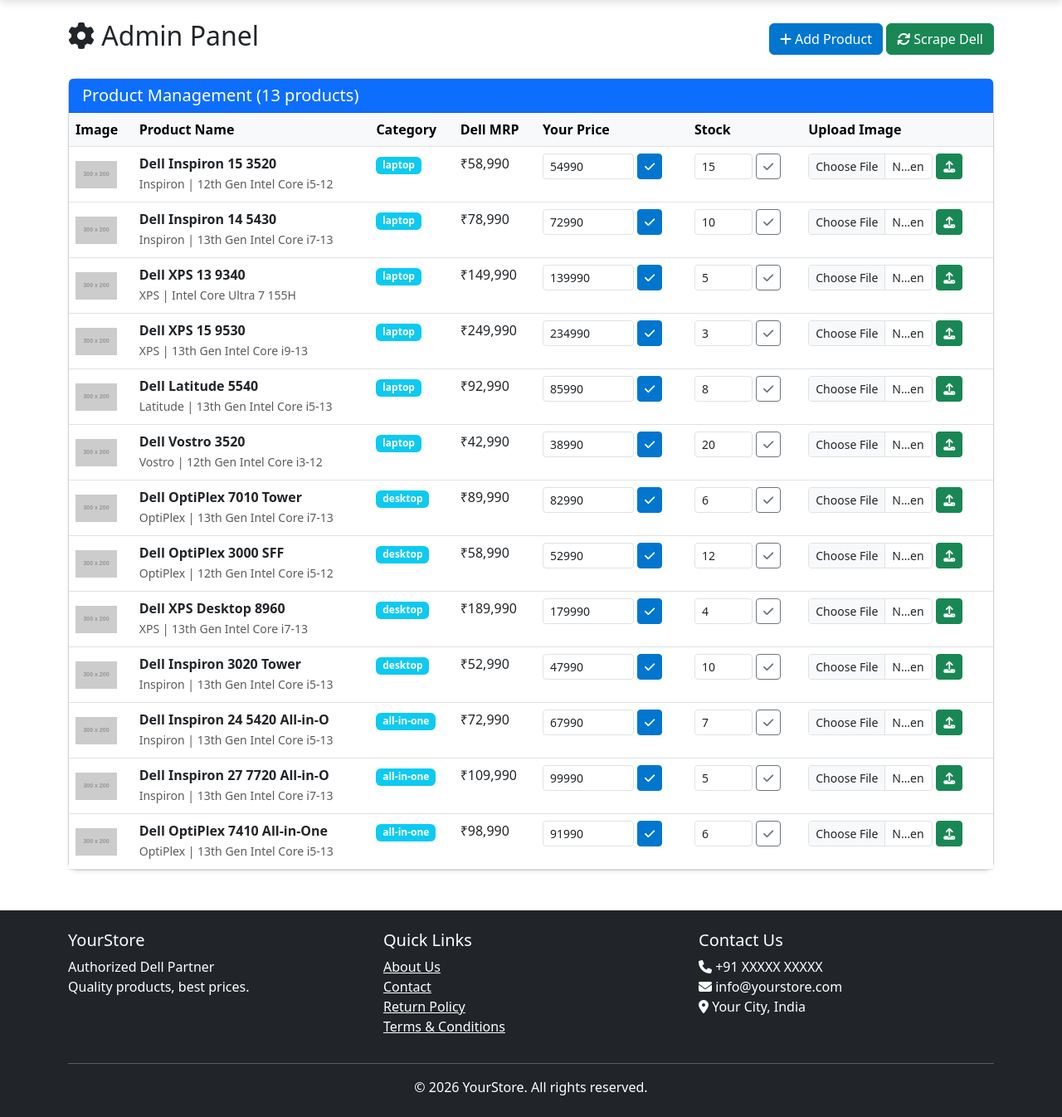
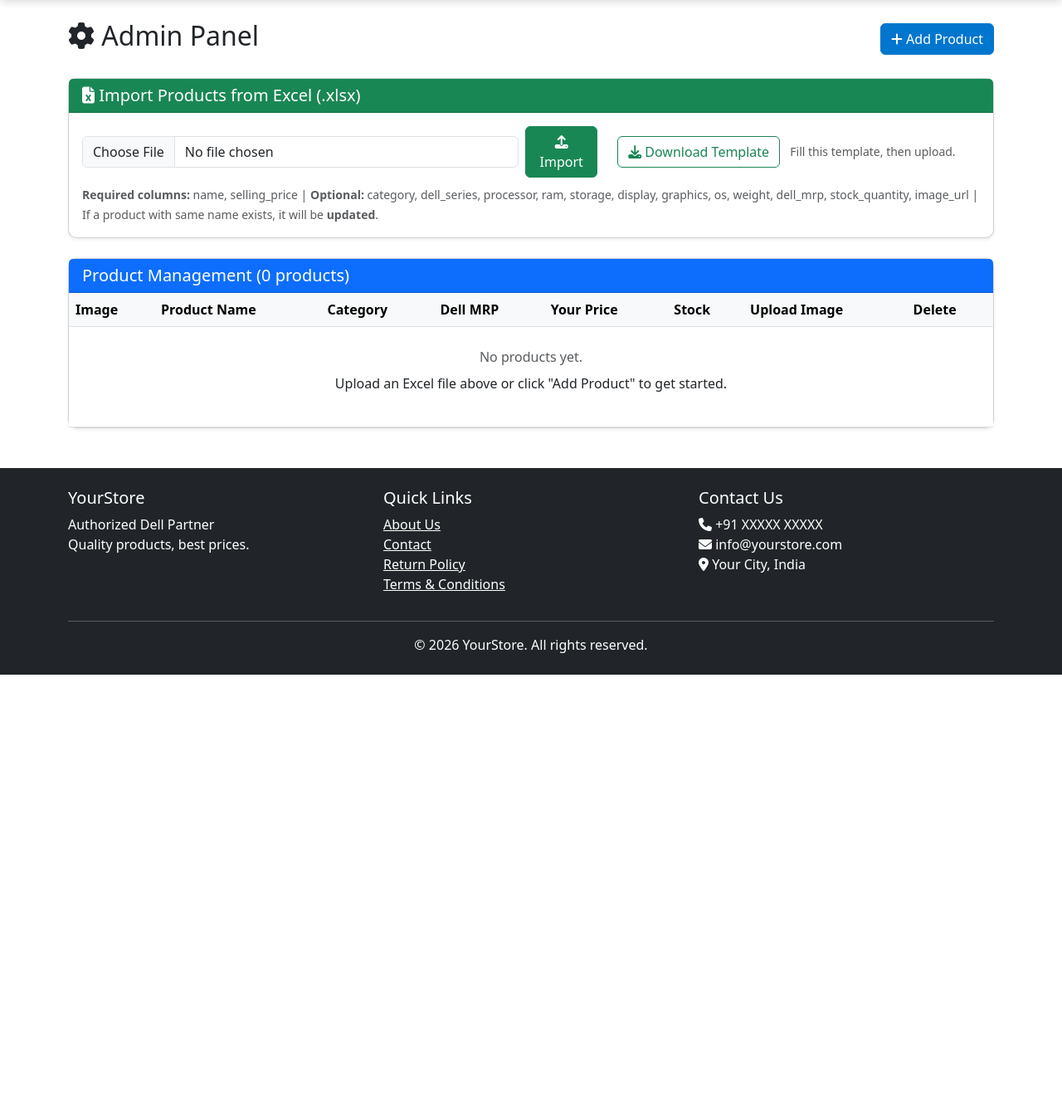
Before and after one commit to tanmay7778/learn, a Flask app: page /admin in a window 1280 px wide. Shown: the part 56-1402 px from the top of the page at 83% size. After the commit the page ends 869 px from the top, so only its background shows below. Run offline with Flask 3, Linux system fonts and the light colour scheme; a user stored in the database is signed in; grey boxes labelled with a size stand in for pictures from a placeholder-image service; some libraries are stand-ins or nearby versions.

Commit message:
scrapper

```diff
--- a/dell-store/app.py
+++ b/dell-store/app.py
@@ -1,10 +1,12 @@
 import os
-from flask import Flask, render_template, request, redirect, url_for, jsonify, session, flash
+import pandas as pd
+from flask import Flask, render_template, request, redirect, url_for, jsonify, session, flash, send_file
 from flask_login import LoginManager, login_user, logout_user, login_required, current_user
 from werkzeug.security import generate_password_hash, check_password_hash
 from werkzeug.utils import secure_filename
 from models import db, Product, User, Order, OrderItem, Review
 from config import Config
+import io
 
 app = Flask(__name__)
 app.config.from_object(Config)
@@ -13,7 +15,7 @@
 UPLOAD_FOLDER = os.path.join(app.static_folder, "images", "products")
 ALLOWED_EXTENSIONS = {"png", "jpg", "jpeg", "webp", "gif"}
 app.config["UPLOAD_FOLDER"] = UPLOAD_FOLDER
-app.config["MAX_CONTENT_LENGTH"] = 5 * 1024 * 1024  # 5MB max
+app.config["MAX_CONTENT_LENGTH"] = 16 * 1024 * 1024  # 16MB max
 
 # Create upload folder if not exists
 os.makedirs(UPLOAD_FOLDER, exist_ok=True)
@@ -225,7 +227,7 @@
 
 
 # ==========================================
-# ADMIN ROUTES (Price Management + Image Upload)
+# ADMIN ROUTES (Product Management + Excel Import + Image Upload)
 # ==========================================
 
 
@@ -296,16 +298,13 @@
         return redirect(url_for("admin_panel"))
 
     if file and allowed_file(file.filename):
-        # Create safe filename: product_id_originalname.ext
         ext = file.filename.rsplit(".", 1)[1].lower()
         filename = f"product_{product_id}.{ext}"
         filename = secure_filename(filename)
 
-        # Save file
         filepath = os.path.join(app.config["UPLOAD_FOLDER"], filename)
         file.save(filepath)
 
-        # Update product image_url in database
         product.image_url = url_for("static", filename=f"images/products/{filename}")
         db.session.commit()
 
@@ -314,6 +313,142 @@
         flash("Invalid file type! Use PNG, JPG, JPEG, WEBP, or GIF.", "error")
 
     return redirect(url_for("admin_panel"))
+
+
+@app.route("/admin/upload-xlsx", methods=["POST"])
+@login_required
+def upload_xlsx():
+    """Admin: Bulk import products from an Excel (.xlsx) file.
+
+    Expected columns:
+        name, category, dell_series, processor, ram, storage, display,
+        graphics, os, weight, dell_mrp, selling_price, stock_quantity, image_url
+
+    - 'name' and 'selling_price' are required.
+    - 'category' should be: laptop, desktop, or all-in-one.
+    - If a product with the same name already exists, it will be UPDATED.
+    - If it doesn't exist, a new product will be CREATED.
+    """
+    if not current_user.is_admin:
+        return jsonify({"error": "Unauthorized"}), 403
+
+    if "xlsx_file" not in request.files:
+        flash("No file selected!", "error")
+        return redirect(url_for("admin_panel"))
+
+    file = request.files["xlsx_file"]
+
+    if file.filename == "":
+        flash("No file selected!", "error")
+        return redirect(url_for("admin_panel"))
+
+    if not file.filename.lower().endswith((".xlsx", ".xls")):
+        flash("Invalid file! Please upload an .xlsx or .xls file.", "error")
+        return redirect(url_for("admin_panel"))
+
+    try:
+        # Read Excel file with pandas
+        df = pd.read_excel(file, engine="openpyxl")
+
+        # Normalize column names (lowercase, strip spaces)
+        df.columns = [col.strip().lower().replace(" ", "_") for col in df.columns]
+
+        # Validate required columns
+        if "name" not in df.columns or "selling_price" not in df.columns:
+            flash("Excel must have at least 'name' and 'selling_price' columns!", "error")
+            return redirect(url_for("admin_panel"))
+
+        added = 0
+        updated = 0
+
+        for _, row in df.iterrows():
+            name = str(row.get("name", "")).strip()
+            if not name:
+                continue  # Skip empty rows
+
+            # Check if product already exists
+            existing = Product.query.filter_by(name=name).first()
+
+            # Prepare product data
+            product_data = {
+                "name": name,
+                "category": str(row.get("category", "laptop")).strip().lower(),
+                "dell_series": str(row.get("dell_series", "")).strip() if pd.notna(row.get("dell_series")) else "",
+                "processor": str(row.get("processor", "")).strip() if pd.notna(row.get("processor")) else "",
+                "ram": str(row.get("ram", "")).strip() if pd.notna(row.get("ram")) else "",
+                "storage": str(row.get("storage", "")).strip() if pd.notna(row.get("storage")) else "",
+                "display": str(row.get("display", "")).strip() if pd.notna(row.get("display")) else "",
+                "graphics": str(row.get("graphics", "")).strip() if pd.notna(row.get("graphics")) else "",
+                "os": str(row.get("os", "")).strip() if pd.notna(row.get("os")) else "",
+                "weight": str(row.get("weight", "")).strip() if pd.notna(row.get("weight")) else "",
+                "dell_mrp": float(row.get("dell_mrp", 0)) if pd.notna(row.get("dell_mrp")) else 0,
+                "selling_price": float(row.get("selling_price", 0)) if pd.notna(row.get("selling_price")) else 0,
+                "stock_quantity": int(row.get("stock_quantity", 10)) if pd.notna(row.get("stock_quantity")) else 10,
+                "image_url": str(row.get("image_url", "")).strip() if pd.notna(row.get("image_url")) else "",
+                "in_stock": True,
+            }
+
+            # Auto-calculate discount
+            if product_data["dell_mrp"] > 0:
+                product_data["discount_percent"] = round(
+                    (1 - product_data["selling_price"] / product_data["dell_mrp"]) * 100, 1
+                )
+            else:
+                product_data["discount_percent"] = 0
+
+            if existing:
+                for key, value in product_data.items():
+                    setattr(existing, key, value)
+                updated += 1
+            else:
+                product = Product(**product_data)
+                db.session.add(product)
+                added += 1
+
+        db.session.commit()
+        flash(f"Excel imported! {added} products added, {updated} products updated.", "success")
+
+    except Exception as e:
+        flash(f"Error reading Excel file: {str(e)}", "error")
+
+    return redirect(url_for("admin_panel"))
+
+
+@app.route("/admin/download-template")
+@login_required
+def download_template():
+    """Admin: Download a sample Excel template for product import."""
+    if not current_user.is_admin:
+        return jsonify({"error": "Unauthorized"}), 403
+
+    sample_data = {
+        "name": ["Dell Inspiron 15 3520", "Dell XPS 13 9340"],
+        "category": ["laptop", "laptop"],
+        "dell_series": ["Inspiron", "XPS"],
+        "processor": ["12th Gen Intel Core i5-1235U", "Intel Core Ultra 7 155H"],
+        "ram": ["8 GB DDR4", "16 GB LPDDR5x"],
+        "storage": ["512 GB SSD", "512 GB PCIe NVMe SSD"],
+        "display": ["15.6 inch FHD (1920x1080)", "13.4 inch FHD+ (1920x1200)"],
+        "graphics": ["Intel Iris Xe Graphics", "Intel Arc Graphics"],
+        "os": ["Windows 11 Home", "Windows 11 Pro"],
+        "weight": ["1.65 kg", "1.17 kg"],
+        "dell_mrp": [58990, 149990],
+        "selling_price": [54990, 139990],
+        "stock_quantity": [15, 5],
+        "image_url": ["", ""],
+    }
+
+    df = pd.DataFrame(sample_data)
+    output = io.BytesIO()
+    df.to_excel(output, index=False, engine="openpyxl")
+    output.seek(0)
+
+    return send_file(
+        output,
+        mimetype="application/vnd.openxmlformats-officedocument.spreadsheetml.sheet",
+        as_attachment=True,
+        download_name="dell_products_template.xlsx",
+    )
 
 
 @app.route("/admin/add-product", methods=["POST"])
@@ -339,7 +474,6 @@
         stock_quantity=int(request.form.get("stock_quantity", 10)),
     )
 
-    # Calculate discount
     if product.dell_mrp and product.dell_mrp > 0:
         product.discount_percent = round((1 - product.selling_price / product.dell_mrp) * 100, 1)
 
@@ -350,75 +484,19 @@
     return redirect(url_for("admin_panel"))
 
 
-@app.route("/admin/scrape", methods=["POST"])
+@app.route("/admin/delete-product/<int:product_id>", methods=["POST"])
 @login_required
-def trigger_scrape():
-    """Admin: Manually trigger Dell scraping."""
+def delete_product(product_id):
+    """Admin: Delete a product."""
     if not current_user.is_admin:
         return jsonify({"error": "Unauthorized"}), 403
 
-    try:
-        from scraper import DellScraper
-        scrape_dell_products()
-        flash("Scraping complete! New products added.", "success")
-    except ImportError:
-        flash("Scraper not available (Selenium/Chrome not installed).", "error")
+    product = Product.query.get_or_404(product_id)
+    db.session.delete(product)
+    db.session.commit()
 
+    flash(f"Product '{product.name}' deleted.", "success")
     return redirect(url_for("admin_panel"))
-
-
-# ==========================================
-# SCRAPING SCHEDULER (lazy import)
-# ==========================================
-
-
-def scrape_dell_products():
-    """Background job: Scrape Dell and update database."""
-    from scraper import DellScraper
-
-    scraper = DellScraper()
-    categories = {
-        "laptop": "/shop/laptops/new",
-        "desktop": "/shop/desktops-all-in-one/new",
-        "all-in-one": "/shop/desktops-all-in-one/all-in-one",
-    }
-
-    with app.app_context():
-        for category, url in categories.items():
-            products_list = scraper.scrape_category(url)
-
-            for prod_data in products_list:
-                # Check if product already exists
-                existing = Product.query.filter_by(dell_url=prod_data.get("dell_url")).first()
-
-                if existing:
-                    # Update specs (keep your price)
-                    existing.dell_mrp = prod_data.get("dell_mrp", existing.dell_mrp)
-                    existing.image_url = prod_data.get("image_url", existing.image_url)
-                else:
-                    # Scrape full details for new product
-                    detail = scraper.scrape_product_detail(prod_data["dell_url"])
-
-                    new_product = Product(
-                        name=detail.get("name", prod_data.get("name", "Unknown")),
-                        category=category,
-                        processor=detail.get("processor", ""),
-                        ram=detail.get("ram", ""),
-                        storage=detail.get("storage", ""),
-                        display=detail.get("display", ""),
-                        graphics=detail.get("graphics", ""),
-                        os=detail.get("os", ""),
-                        weight=detail.get("weight", ""),
-                        dell_mrp=prod_data.get("dell_mrp", 0),
-                        selling_price=prod_data.get("dell_mrp", 0),  # Default: same as Dell
-                        image_url=detail.get("image_url", ""),
-                        dell_url=prod_data.get("dell_url", ""),
-                        in_stock=True,
-                        stock_quantity=10,
-                    )
-                    db.session.add(new_product)
-
-            db.session.commit()
 
 
 # ==========================================
@@ -455,49 +533,6 @@
 
 
 # ==========================================
-# AUTO-SEED: Populate sample data if DB is empty
-# ==========================================
-
-
-def seed_sample_products():
-    """Insert sample Dell products if database is empty."""
-    if Product.query.count() > 0:
-        return  # Already has products
-
-    print("Database empty — auto-seeding sample products...")
-
-    sample_products = [
-        # LAPTOPS
-        {"name": "Dell Inspiron 15 3520", "category": "laptop", "dell_series": "Inspiron", "processor": "12th Gen Intel Core i5-1235U", "ram": "8 GB DDR4", "storage": "512 GB SSD", "display": "15.6 inch FHD (1920x1080) Anti-Glare", "graphics": "Intel Iris Xe Graphics", "os": "Windows 11 Home", "weight": "1.65 kg", "dell_mrp": 58990.0, "selling_price": 54990.0, "image_url": "https://placehold.co/300x200/0076CE/ffffff?text=Inspiron+15+3520", "dell_url": "https://www.dell.com/en-in/shop/laptops/inspiron-15-3520/spd/inspiron-15-3520-laptop", "in_stock": True, "stock_quantity": 15},
-        {"name": "Dell Inspiron 14 5430", "category": "laptop", "dell_series": "Inspiron", "processor": "13th Gen Intel Core i7-1360P", "ram": "16 GB LPDDR5", "storage": "512 GB SSD", "display": "14 inch FHD+ (1920x1200) IPS", "graphics": "Intel Iris Xe Graphics", "os": "Windows 11 Home", "weight": "1.44 kg", "dell_mrp": 78990.0, "selling_price": 72990.0, "image_url": "https://placehold.co/300x200/0076CE/ffffff?text=Inspiron+14+5430", "dell_url": "https://www.dell.com/en-in/shop/laptops/inspiron-14-5430/spd/inspiron-14-5430-laptop", "in_stock": True, "stock_quantity": 10},
-        {"name": "Dell XPS 13 9340", "category": "laptop", "dell_series": "XPS", "processor": "Intel Core Ultra 7 155H", "ram": "16 GB LPDDR5x", "storage": "512 GB PCIe NVMe SSD", "display": "13.4 inch FHD+ (1920x1200) InfinityEdge", "graphics": "Intel Arc Graphics", "os": "Windows 11 Pro", "weight": "1.17 kg", "dell_mrp": 149990.0, "selling_price": 139990.0, "image_url": "https://placehold.co/300x200/003366/ffffff?text=XPS+13+9340", "dell_url": "https://www.dell.com/en-in/shop/laptops/dell-xps-13/spd/xps-13-9340-laptop", "in_stock": True, "stock_quantity": 5},
-        {"name": "Dell XPS 15 9530", "category": "laptop", "dell_series": "XPS", "processor": "13th Gen Intel Core i9-13900H", "ram": "32 GB DDR5", "storage": "1 TB PCIe NVMe SSD", "display": "15.6 inch 3.5K OLED (3456x2160)", "graphics": "NVIDIA GeForce RTX 4060 6GB", "os": "Windows 11 Pro", "weight": "1.86 kg", "dell_mrp": 249990.0, "selling_price": 234990.0, "image_url": "https://placehold.co/300x200/003366/ffffff?text=XPS+15+9530", "dell_url": "https://www.dell.com/en-in/shop/laptops/dell-xps-15/spd/xps-15-9530-laptop", "in_stock": True, "stock_quantity": 3},
-        {"name": "Dell Latitude 5540", "category": "laptop", "dell_series": "Latitude", "processor": "13th Gen Intel Core i5-1345U", "ram": "16 GB DDR4", "storage": "256 GB SSD", "display": "15.6 inch FHD (1920x1080) IPS Anti-Glare", "graphics": "Intel Iris Xe Graphics", "os": "Windows 11 Pro", "weight": "1.57 kg", "dell_mrp": 92990.0, "selling_price": 85990.0, "image_url": "https://placehold.co/300x200/004080/ffffff?text=Latitude+5540", "dell_url": "https://www.dell.com/en-in/shop/business-laptops/latitude-5540/spd/latitude-15-5540-laptop", "in_stock": True, "stock_quantity": 8},
-        {"name": "Dell Vostro 3520", "category": "laptop", "dell_series": "Vostro", "processor": "12th Gen Intel Core i3-1215U", "ram": "8 GB DDR4", "storage": "256 GB SSD", "display": "15.6 inch FHD (1920x1080)", "graphics": "Intel UHD Graphics", "os": "Windows 11 Home", "weight": "1.66 kg", "dell_mrp": 42990.0, "selling_price": 38990.0, "image_url": "https://placehold.co/300x200/004080/ffffff?text=Vostro+3520", "dell_url": "https://www.dell.com/en-in/shop/business-laptops/vostro-3520/spd/vostro-15-3520-laptop", "in_stock": True, "stock_quantity": 20},
-        # DESKTOPS
-        {"name": "Dell OptiPlex 7010 Tower", "category": "desktop", "dell_series": "OptiPlex", "processor": "13th Gen Intel Core i7-13700", "ram": "16 GB DDR5", "storage": "512 GB PCIe NVMe SSD", "display": "Monitor not included", "graphics": "Intel UHD Graphics 770", "os": "Windows 11 Pro", "weight": "7.3 kg", "dell_mrp": 89990.0, "selling_price": 82990.0, "image_url": "https://placehold.co/300x200/1a1a2e/ffffff?text=OptiPlex+7010", "dell_url": "https://www.dell.com/en-in/shop/desktops/optiplex-7010-tower/spd/optiplex-7010-tower", "in_stock": True, "stock_quantity": 6},
-        {"name": "Dell OptiPlex 3000 SFF", "category": "desktop", "dell_series": "OptiPlex", "processor": "12th Gen Intel Core i5-12500", "ram": "8 GB DDR4", "storage": "256 GB SSD", "display": "Monitor not included", "graphics": "Intel UHD Graphics 770", "os": "Windows 11 Pro", "weight": "4.8 kg", "dell_mrp": 58990.0, "selling_price": 52990.0, "image_url": "https://placehold.co/300x200/1a1a2e/ffffff?text=OptiPlex+3000", "dell_url": "https://www.dell.com/en-in/shop/desktops/optiplex-3000-sff/spd/optiplex-3000-sff", "in_stock": True, "stock_quantity": 12},
-        {"name": "Dell XPS Desktop 8960", "category": "desktop", "dell_series": "XPS", "processor": "13th Gen Intel Core i7-13700K", "ram": "32 GB DDR5", "storage": "1 TB SSD + 2 TB HDD", "display": "Monitor not included", "graphics": "NVIDIA GeForce RTX 4070 12GB", "os": "Windows 11 Home", "weight": "13.2 kg", "dell_mrp": 189990.0, "selling_price": 179990.0, "image_url": "https://placehold.co/300x200/003366/ffffff?text=XPS+Desktop+8960", "dell_url": "https://www.dell.com/en-in/shop/desktops/xps-desktop-8960/spd/xps-8960-desktop", "in_stock": True, "stock_quantity": 4},
-        {"name": "Dell Inspiron 3020 Tower", "category": "desktop", "dell_series": "Inspiron", "processor": "13th Gen Intel Core i5-13400", "ram": "8 GB DDR4", "storage": "512 GB SSD", "display": "Monitor not included", "graphics": "Intel UHD Graphics 730", "os": "Windows 11 Home", "weight": "6.1 kg", "dell_mrp": 52990.0, "selling_price": 47990.0, "image_url": "https://placehold.co/300x200/0076CE/ffffff?text=Inspiron+3020", "dell_url": "https://www.dell.com/en-in/shop/desktops/inspiron-3020-tower/spd/inspiron-3020-tower", "in_stock": True, "stock_quantity": 10},
-        # ALL-IN-ONES
-        {"name": "Dell Inspiron 24 5420 All-in-One", "category": "all-in-one", "dell_series": "Inspiron", "processor": "13th Gen Intel Core i5-1335U", "ram": "8 GB DDR4", "storage": "512 GB SSD", "display": "23.8 inch FHD (1920x1080) IPS Touchscreen", "graphics": "Intel Iris Xe Graphics", "os": "Windows 11 Home", "weight": "5.4 kg", "dell_mrp": 72990.0, "selling_price": 67990.0, "image_url": "https://placehold.co/300x200/005a9e/ffffff?text=Inspiron+24+AIO", "dell_url": "https://www.dell.com/en-in/shop/desktops/inspiron-24-5420-aio/spd/inspiron-24-5420-aio", "in_stock": True, "stock_quantity": 7},
-        {"name": "Dell Inspiron 27 7720 All-in-One", "category": "all-in-one", "dell_series": "Inspiron", "processor": "13th Gen Intel Core i7-1355U", "ram": "16 GB DDR4", "storage": "1 TB SSD", "display": "27 inch QHD (2560x1440) IPS Touchscreen", "graphics": "NVIDIA GeForce MX550 2GB", "os": "Windows 11 Home", "weight": "7.7 kg", "dell_mrp": 109990.0, "selling_price": 99990.0, "image_url": "https://placehold.co/300x200/005a9e/ffffff?text=Inspiron+27+AIO", "dell_url": "https://www.dell.com/en-in/shop/desktops/inspiron-27-7720-aio/spd/inspiron-27-7720-aio", "in_stock": True, "stock_quantity": 5},
-        {"name": "Dell OptiPlex 7410 All-in-One", "category": "all-in-one", "dell_series": "OptiPlex", "processor": "13th Gen Intel Core i5-13500T", "ram": "16 GB DDR5", "storage": "512 GB SSD", "display": "23.8 inch FHD (1920x1080) IPS Anti-Glare", "graphics": "Intel UHD Graphics 770", "os": "Windows 11 Pro", "weight": "6.2 kg", "dell_mrp": 98990.0, "selling_price": 91990.0, "image_url": "https://placehold.co/300x200/1a1a2e/ffffff?text=OptiPlex+7410+AIO", "dell_url": "https://www.dell.com/en-in/shop/desktops/optiplex-7410-aio/spd/optiplex-7410-aio", "in_stock": True, "stock_quantity": 6},
-    ]
-
-    for prod_data in sample_products:
-        dell_mrp = prod_data["dell_mrp"]
-        selling_price = prod_data["selling_price"]
-        discount = round((1 - selling_price / dell_mrp) * 100, 1) if dell_mrp > 0 else 0
-
-        product = Product(**prod_data, discount_percent=discount)
-        db.session.add(product)
-
-    db.session.commit()
-    print(f"Auto-seeded {len(sample_products)} products successfully!")
-
-
-# ==========================================
 # APP STARTUP
 # ==========================================
 
@@ -516,8 +551,5 @@
             db.session.add(admin)
             db.session.commit()
 
-        # Auto-seed products if database is empty
-        seed_sample_products()
-
-    # Run the app (no scraper scheduler unless Selenium is installed)
+    # Run the app
     app.run(debug=True, port=5000)
--- a/dell-store/templates/admin.html
+++ b/dell-store/templates/admin.html
@@ -4,15 +4,40 @@
 {% block content %}
 <div class="d-flex justify-content-between align-items-center mb-4">
     <h2><i class="fas fa-cog"></i> Admin Panel</h2>
-    <div>
     <button class="btn btn-primary" data-bs-toggle="modal" data-bs-target="#addProductModal">
         <i class="fas fa-plus"></i> Add Product
     </button>
-        <form action="{{ url_for('trigger_scrape') }}" method="POST" class="d-inline">
+</div>
+
+<!-- EXCEL UPLOAD SECTION -->
+<div class="card shadow-sm mb-4">
+    <div class="card-header bg-success text-white">
+        <h5 class="mb-0"><i class="fas fa-file-excel"></i> Import Products from Excel (.xlsx)</h5>
+    </div>
+    <div class="card-body">
+        <div class="row align-items-center">
+            <div class="col-md-7">
+                <form action="{{ url_for('upload_xlsx') }}" method="POST" enctype="multipart/form-data" class="d-flex align-items-center gap-2">
+                    <input type="file" name="xlsx_file" accept=".xlsx,.xls" class="form-control" required>
                     <button type="submit" class="btn btn-success">
-                <i class="fas fa-sync"></i> Scrape Dell
+                        <i class="fas fa-upload"></i> Import
                     </button>
                 </form>
+            </div>
+            <div class="col-md-5">
+                <a href="{{ url_for('download_template') }}" class="btn btn-outline-success">
+                    <i class="fas fa-download"></i> Download Template
+                </a>
+                <small class="text-muted ms-2">Fill this template, then upload.</small>
+            </div>
+        </div>
+        <div class="mt-2">
+            <small class="text-muted">
+                <strong>Required columns:</strong> name, selling_price |
+                <strong>Optional:</strong> category, dell_series, processor, ram, storage, display, graphics, os, weight, dell_mrp, stock_quantity, image_url
+                | If a product with same name exists, it will be <strong>updated</strong>.
+            </small>
+        </div>
     </div>
 </div>
 
@@ -32,6 +57,7 @@
                     <th>Your Price</th>
                     <th>Stock</th>
                     <th>Upload Image</th>
+                    <th>Delete</th>
                 </tr>
             </thead>
             <tbody>
@@ -68,12 +94,18 @@
                             <button type="submit" class="btn btn-sm btn-success ms-1"><i class="fas fa-upload"></i></button>
                         </form>
                     </td>
+                    <td>
+                        <form action="{{ url_for('delete_product', product_id=product.id) }}" method="POST"
+                              onsubmit="return confirm('Delete this product?')">
+                            <button type="submit" class="btn btn-sm btn-danger"><i class="fas fa-trash"></i></button>
+                        </form>
+                    </td>
                 </tr>
                 {% else %}
                 <tr>
-                    <td colspan="7" class="text-center py-4">
+                    <td colspan="8" class="text-center py-4">
                         <p class="text-muted mb-2">No products yet.</p>
-                        <p>Click "Add Product" or "Scrape Dell" to get started.</p>
+                        <p>Upload an Excel file above or click "Add Product" to get started.</p>
                     </td>
                 </tr>
                 {% endfor %}
```
Also changed, not shown: dell-store/requirements.txt (+2 -5 lines). Lines whose indentation alone changed are shown as unchanged.
